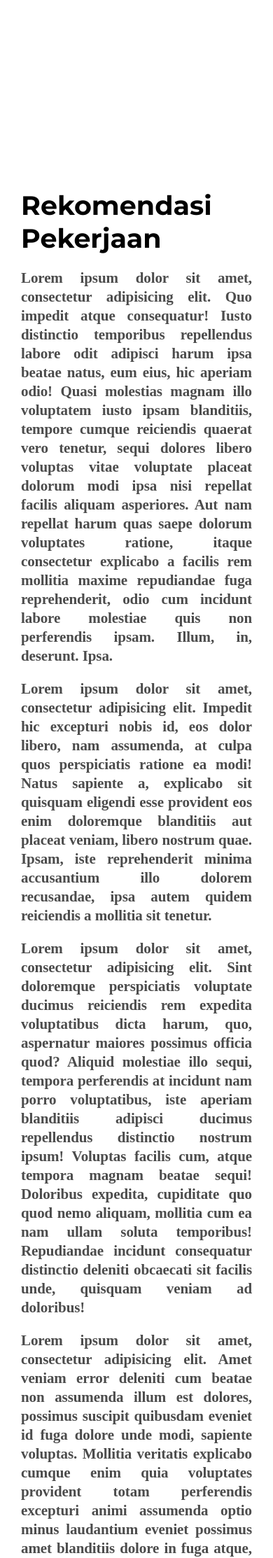
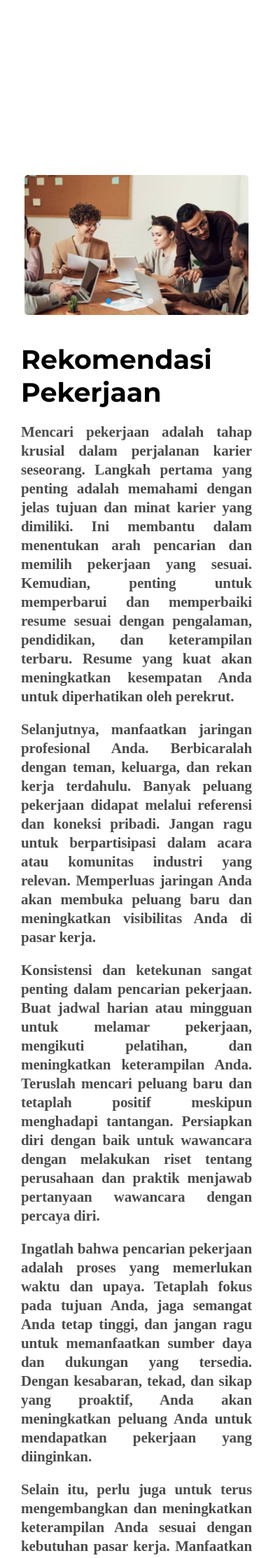
Before and after one commit to Frky87/rekomendasi_pekerjaan, a PHP site: page / in a window 390 px wide. Shown: the part 604-2830 px from the top of the page at 70% size. Run offline with PHP 8.4, Linux system fonts and the light colour scheme.

Commit message:
Javascript II

```diff
--- a/css/style.css
+++ b/css/style.css
@@ -184,6 +184,134 @@ p {
     cursor: pointer;
 }
 
+.container-slider {
+    display: flex;
+    justify-content: center;
+    align-items: center;
+}
+
+.img-slider {
+    position: relative;
+    width: 800px;
+    height: 500px;
+    margin: 10px;
+    background: var(--primary-color);
+}
+
+.img-slider .slide {
+    z-index: 1;
+    position: absolute;
+    width: 100%;
+    clip-path: circle(0% at 0 50%);
+}
+
+.img-slider .slide.active {
+    clip-path: circle(150% at 0 50%);
+    transition: 2s;
+    transition-property: clip-path;
+}
+
+.img-slider .slide img {
+    z-index: 1;
+    width: 100%;
+    border-radius: 5px;
+}
+
+.img-slider .slide .info {
+    position: absolute;
+    top: 0;
+    padding: 15px 30px;
+}
+
+.img-slider .slide .info h2 {
+    color: #fff;
+    font-size: 45px;
+    text-transform: uppercase;
+    font-weight: 800;
+    letter-spacing: 2px;
+}
+
+.img-slider .slide .info p {
+    color: #fff;
+    background: rgba(0, 0, 0, 0.1);
+    font-size: 16px;
+    width: 60%;
+    padding: 10px;
+    border-radius: 4px;
+}
+
+.img-slider .navigation {
+    z-index: 2;
+    position: absolute;
+    display: flex;
+    bottom: 30px;
+    left: 50%;
+    transform: translateX(-50%);
+}
+
+.img-slider .navigation .btn {
+    background: rgba(255, 255, 255, 0.5);
+    width: 12px;
+    height: 12px;
+    margin: 10px;
+    border-radius: 50%;
+    cursor: pointer;
+}
+
+.img-slider .navigation .btn.active {
+    background: #2696E9;
+    box-shadow: 0 0 2px rgba(0, 0, 0, 0.5);
+}
+
+@media (max-width: 820px) {
+    .img-slider {
+        width: 600px;
+        height: 375px;
+    }
+    .img-slider .slide .info {
+        padding: 10px 25px;
+    }
+    .img-slider .navigation {
+        bottom: 25px;
+    }
+    .img-slider .navigation .btn {
+        width: 10px;
+        height: 10px;
+        margin: 8px;
+    }
+}
+
+@media (max-width: 620px) {
+    .img-slider {
+        width: 400px;
+        height: 250px;
+    }
+    .img-slider .slide .info {
+        padding: 10px 20px;
+    }
+    .img-slider .navigation {
+        bottom: 15px;
+    }
+    .img-slider .navigation .btn {
+        width: 8px;
+        height: 8px;
+        margin: 6px;
+    }
+}
+
+@media (max-width: 420px) {
+    .img-slider {
+        width: 320px;
+        height: 200px;
+    }
+    .img-slider .slide .info {
+        padding: 5px 10px;
+    }
+    .img-slider .navigation {
+        bottom: 10px;
+    }
+}
+
 .about {
     padding: 30px 0;
 }
--- a/index.html
+++ b/index.html
@@ -43,22 +43,47 @@
             <input type="button" value="Cari">
         </form>
     </div>
+    <div class="container-slider">
+        <div class="img-slider">
+            <div class="slide active">
+                <img src="assets/slide/1.png" alt="slider 1">
+            </div>
+            <div class="slide">
+                <img src="assets/slide/2.png" alt="slider 2">
+            </div>
+            <div class="slide">
+                <img src="assets/slide/3.png" alt="slider 3">
+            </div>
+            <div class="slide">
+                <img src="assets/slide/4.png" alt="slider 4">
+            </div>
+            <div class="slide">
+                <img src="assets/slide/5.png" alt="slider 5">
+            </div>
+            <div class="navigation">
+                <div class="btn active"></div>
+                <div class="btn"></div>
+                <div class="btn"></div>
+                <div class="btn"></div>
+                <div class="btn"></div>
+            </div>
+        </div>
+    </div>
     <div class="about">
         <div class="content">
             <div class="title">Rekomendasi Pekerjaan</div>
-            <p>Lorem ipsum dolor sit amet, consectetur adipisicing elit. Quo impedit atque consequatur! Iusto distinctio temporibus repellendus labore odit adipisci harum ipsa beatae natus, eum eius, hic aperiam odio! Quasi molestias magnam illo voluptatem
-                iusto ipsam blanditiis, tempore cumque reiciendis quaerat vero tenetur, sequi dolores libero voluptas vitae voluptate placeat dolorum modi ipsa nisi repellat facilis aliquam asperiores. Aut nam repellat harum quas saepe dolorum voluptates
-                ratione, itaque consectetur explicabo a facilis rem mollitia maxime repudiandae fuga reprehenderit, odio cum incidunt labore molestiae quis non perferendis ipsam. Illum, in, deserunt. Ipsa.</p>
-            <p>Lorem ipsum dolor sit amet, consectetur adipisicing elit. Impedit hic excepturi nobis id, eos dolor libero, nam assumenda, at culpa quos perspiciatis ratione ea modi! Natus sapiente a, explicabo sit quisquam eligendi esse provident eos enim
-                doloremque blanditiis aut placeat veniam, libero nostrum quae. Ipsam, iste reprehenderit minima accusantium illo dolorem recusandae, ipsa autem quidem reiciendis a mollitia sit tenetur.</p>
-            <p>Lorem ipsum dolor sit amet, consectetur adipisicing elit. Sint doloremque perspiciatis voluptate ducimus reiciendis rem expedita voluptatibus dicta harum, quo, aspernatur maiores possimus officia quod? Aliquid molestiae illo sequi, tempora
-                perferendis at incidunt nam porro voluptatibus, iste aperiam blanditiis adipisci ducimus repellendus distinctio nostrum ipsum! Voluptas facilis cum, atque tempora magnam beatae sequi! Doloribus expedita, cupiditate quo quod nemo aliquam,
-                mollitia cum ea nam ullam soluta temporibus! Repudiandae incidunt consequatur distinctio deleniti obcaecati sit facilis unde, quisquam veniam ad doloribus!</p>
-            <p>Lorem ipsum dolor sit amet, consectetur adipisicing elit. Amet veniam error deleniti cum beatae non assumenda illum est dolores, possimus suscipit quibusdam eveniet id fuga dolore unde modi, sapiente voluptas. Mollitia veritatis explicabo
-                cumque enim quia voluptates provident totam perferendis excepturi animi assumenda optio minus laudantium eveniet possimus amet blanditiis dolore in fuga atque, earum officia tempora quam similique est.</p>
-            <p>Lorem ipsum dolor sit amet, consectetur adipisicing elit. Itaque ad sunt distinctio quidem incidunt cupiditate sequi deleniti, corrupti officia nam veritatis facilis veniam dolorum enim nisi ipsum dolor rem! Doloribus, eaque odit voluptatem
-                iste laboriosam provident facere quo. Cum repellat pariatur, error ratione repellendus nisi quam culpa tempora facere in atque nesciunt, magni est aliquid unde soluta optio! Dolore pariatur, quaerat quo in cupiditate deleniti exercitationem.
-                Facilis suscipit corporis unde aut minima nihil, eum molestias itaque, tenetur, beatae ipsa at!</p>
+            <p>Mencari pekerjaan adalah tahap krusial dalam perjalanan karier seseorang. Langkah pertama yang penting adalah memahami dengan jelas tujuan dan minat karier yang dimiliki.
+                Ini membantu dalam menentukan arah pencarian dan memilih pekerjaan yang sesuai. Kemudian, penting untuk memperbarui dan memperbaiki resume sesuai dengan pengalaman,
+                pendidikan, dan keterampilan terbaru. Resume yang kuat akan meningkatkan kesempatan Anda untuk diperhatikan oleh perekrut.</p>
+            <p>Selanjutnya, manfaatkan jaringan profesional Anda. Berbicaralah dengan teman, keluarga, dan rekan kerja terdahulu. Banyak peluang pekerjaan didapat melalui referensi dan koneksi pribadi.
+                Jangan ragu untuk berpartisipasi dalam acara atau komunitas industri yang relevan. Memperluas jaringan Anda akan membuka peluang baru dan meningkatkan visibilitas Anda di pasar kerja.</p>
+            <p>Konsistensi dan ketekunan sangat penting dalam pencarian pekerjaan. Buat jadwal harian atau mingguan untuk melamar pekerjaan, mengikuti pelatihan, dan meningkatkan keterampilan Anda.
+                Teruslah mencari peluang baru dan tetaplah positif meskipun menghadapi tantangan. Persiapkan diri dengan baik untuk wawancara dengan melakukan riset tentang perusahaan dan praktik menjawab pertanyaan wawancara dengan percaya diri.</p>
+            <p>Ingatlah bahwa pencarian pekerjaan adalah proses yang memerlukan waktu dan upaya. Tetaplah fokus pada tujuan Anda, jaga semangat Anda tetap tinggi, dan jangan ragu untuk memanfaatkan sumber daya dan dukungan yang tersedia.
+                Dengan kesabaran, tekad, dan sikap yang proaktif, Anda akan meningkatkan peluang Anda untuk mendapatkan pekerjaan yang diinginkan.</p>
+            <p>Selain itu, perlu juga untuk terus mengembangkan dan meningkatkan keterampilan Anda sesuai dengan kebutuhan pasar kerja. Manfaatkan waktu luang Anda untuk mengikuti kursus online, seminar, atau pelatihan yang relevan dengan bidang pekerjaan yang Anda incar.
+                Peningkatan keterampilan akan tidak hanya membuat Anda lebih kompetitif di pasar kerja, tetapi juga menunjukkan komitmen Anda terhadap pertumbuhan profesional yang berkelanjutan.
+                Dengan memperkuat kualifikasi dan keterampilan Anda, Anda akan menjadi kandidat yang lebih menarik bagi para perekrut</p>
         </div>
     </div>
 
@@ -80,11 +105,71 @@
         window.onscroll = () => {
             this.scrollY > 20 ? navbar.classList.add("sticky") : navbar.classList.remove("sticky");
         }
+
+        var slides = document.querySelectorAll('.slide');
+        var btns = document.querySelectorAll('.btn');
+        let currentSlide = 1;
+
+        // Javascript for image slider manual navigation
+        var manualNav = function(manual) {
+            slides.forEach((slide) => {
+                slide.classList.remove('active');
+
+                btns.forEach((btn) => {
+                    btn.classList.remove('active');
+                });
+            });
+
+            slides[manual].classList.add('active');
+            btns[manual].classList.add('active');
+        }
+
+        btns.forEach((btn, i) => {
+            btn.addEventListener("click", () => {
+                manualNav(i);
+                currentSlide = i;
+            });
+        });
+
+        // Javascript for image slider autoplay navigation
+        var repeat = function(activeClass) {
+            let active = document.getElementsByClassName('active');
+            let i = 1;
+
+            var repeater = () => {
+                setTimeout(function() {
+                    [...active].forEach((activeSlide) => {
+                        activeSlide.classList.remove('active');
+                    });
+
+                    slides[i].classList.add('active');
+                    btns[i].classList.add('active');
+                    i++;
+
+                    if (slides.length == i) {
+                        i = 0;
+                    }
+                    if (i >= slides.length) {
+                        return;
+                    }
+                    repeater();
+                }, 10000);
+            }
+            repeater();
+
+        }
+        repeat();
+        const footerText = document.querySelector(".footer p");
+        const changeFooterTextBtn = document.createElement("button");
+        changeFooterTextBtn.textContent = "Change Footer Text";
+        body.appendChild(changeFooterTextBtn);
+        changeFooterTextBtn.onclick = () => {
+            footerText.textContent = "Copyright &copy; 2024 New Text";
+        }
     </script>
-
     <footer class="footer">
         <div class="row">
-            <p>Copyright &copy; 2024 JobsJive </p>
+            <p> Ayo Mulai Cari Pekerjaan Impianmu </p>
         </div>
     </footer>
 </body>
--- a/login.html
+++ b/login.html
@@ -10,7 +10,7 @@
 
 <body>
     <div class="container">
-        <form action="dashboard.html " method="post">
+        <form action="dashboard.html" method="post">
             <h2>Login</h2>
             <div class="input-container">
                 <i class="fa-regular fa-user"></i>
@@ -41,7 +41,7 @@
         </form>
     </div>
     <script src="https://kit.fontawesome.com/f8e1a90484.js" crossorigin="anonymous"></script>
-    <script src="script.js"></script>
+
 </body>
 
 </html>
```
Also changed, not shown: Jobs/job-entri.html (+16 -1 lines), Jobs/job.html (+12 -2 lines), assets/slide/Belajar Web Dasar (Kelas Terbuka)/index.html (added, +10 -0 lines), dashboard.html (+57 -2 lines), assets/slide/1.jpg (added), assets/slide/1.png (added), assets/slide/2.jpg (added), assets/slide/2.png (added), assets/slide/3.jpg (added), assets/slide/3.png (added), assets/slide/4.jpg (added), assets/slide/4.png (added), assets/slide/5.jpg (added), assets/slide/5.png (added).
